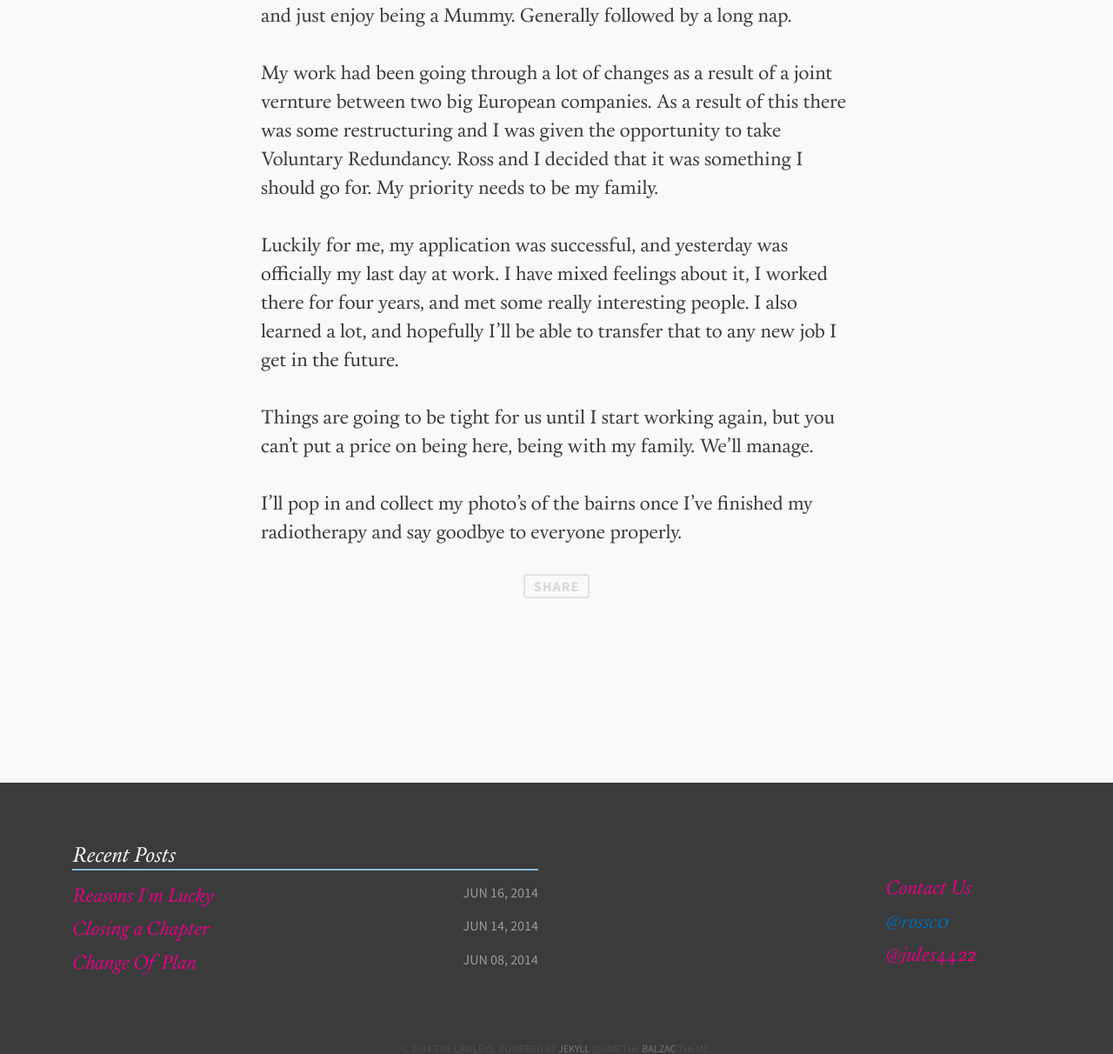
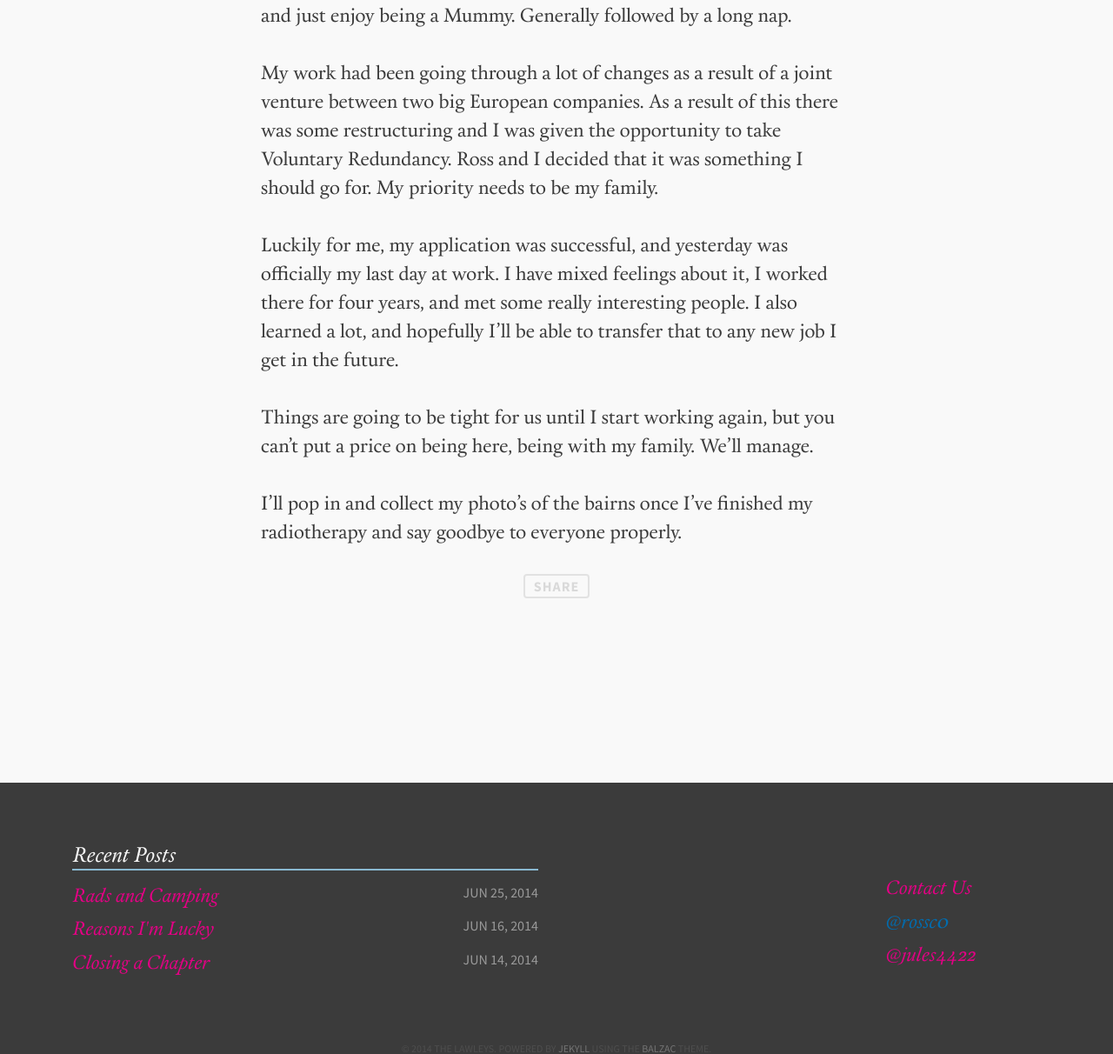
Before and after one commit to rozza/biglump, a Jekyll site: the page built from _posts/2014-06-14-Closing-a-chapter.md, in a window 1280 px wide. Shown: the part 1022-2234 px from the top of the page at 87% size. Built offline with Jekyll 4.4.1, drawn with Linux system fonts in a browser that asks for light colours; comment, search, counter and statistics services are not loaded.

Commit message:
new post

```diff
--- a/_posts/2014-06-14-Closing-a-chapter.md
+++ b/_posts/2014-06-14-Closing-a-chapter.md
@@ -15,7 +15,7 @@
 
 In the May half term I was able to have some great days with the bairns and just enjoy being a Mummy.  Generally followed by a long nap.
 
-My work had been going through a lot of changes as a result of a joint vernture between two big European companies.  As a result of this there was some restructuring and I was given the opportunity to take Voluntary Redundancy.  Ross and I decided that it was something I should go for.  My priority needs to be my family.
+My work had been going through a lot of changes as a result of a joint venture between two big European companies.  As a result of this there was some restructuring and I was given the opportunity to take Voluntary Redundancy.  Ross and I decided that it was something I should go for.  My priority needs to be my family.
 
 Luckily for me, my application was successful, and yesterday was officially my last day at work.  I have mixed feelings about it, I worked there for four years, and met some really interesting people.  I also learned a lot, and hopefully I'll be able to transfer that to any new job I get in the future.
 
```
Also changed, not shown: _posts/2014-06-25-end-of-rads.md (added, +26 -0 lines).
